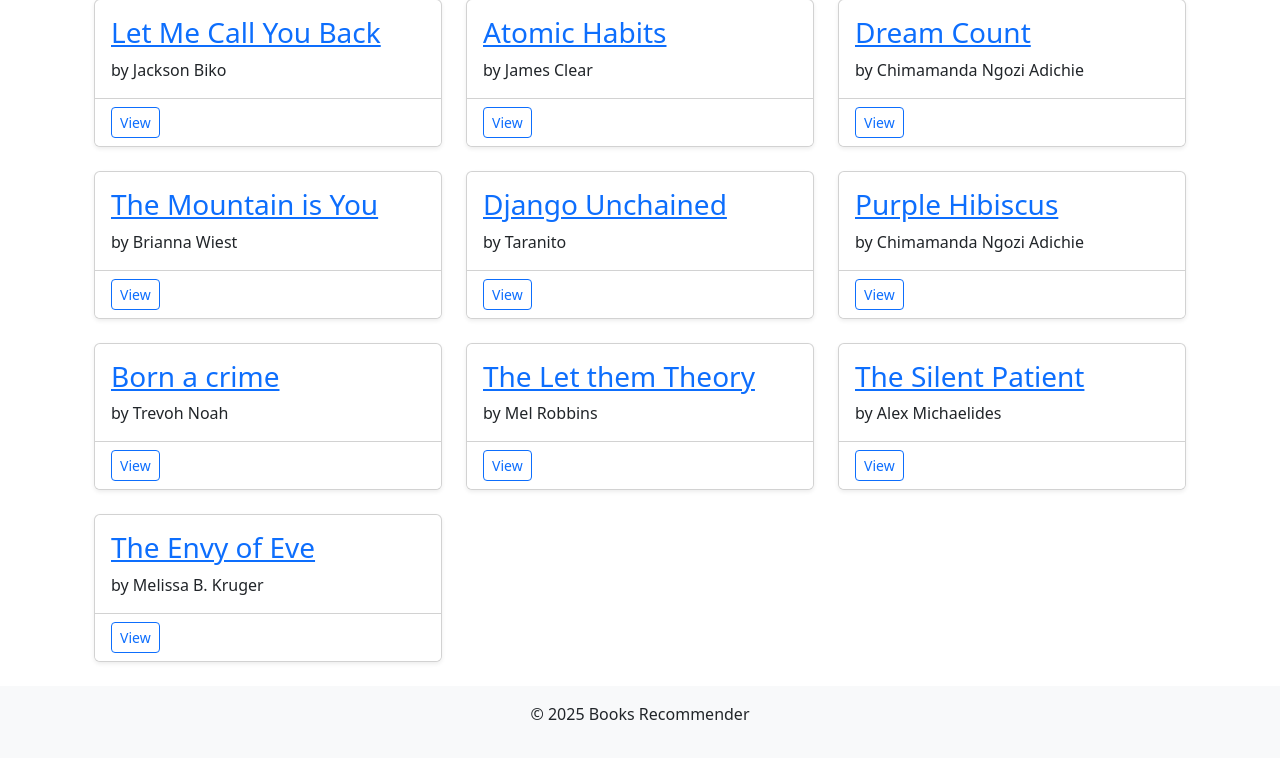
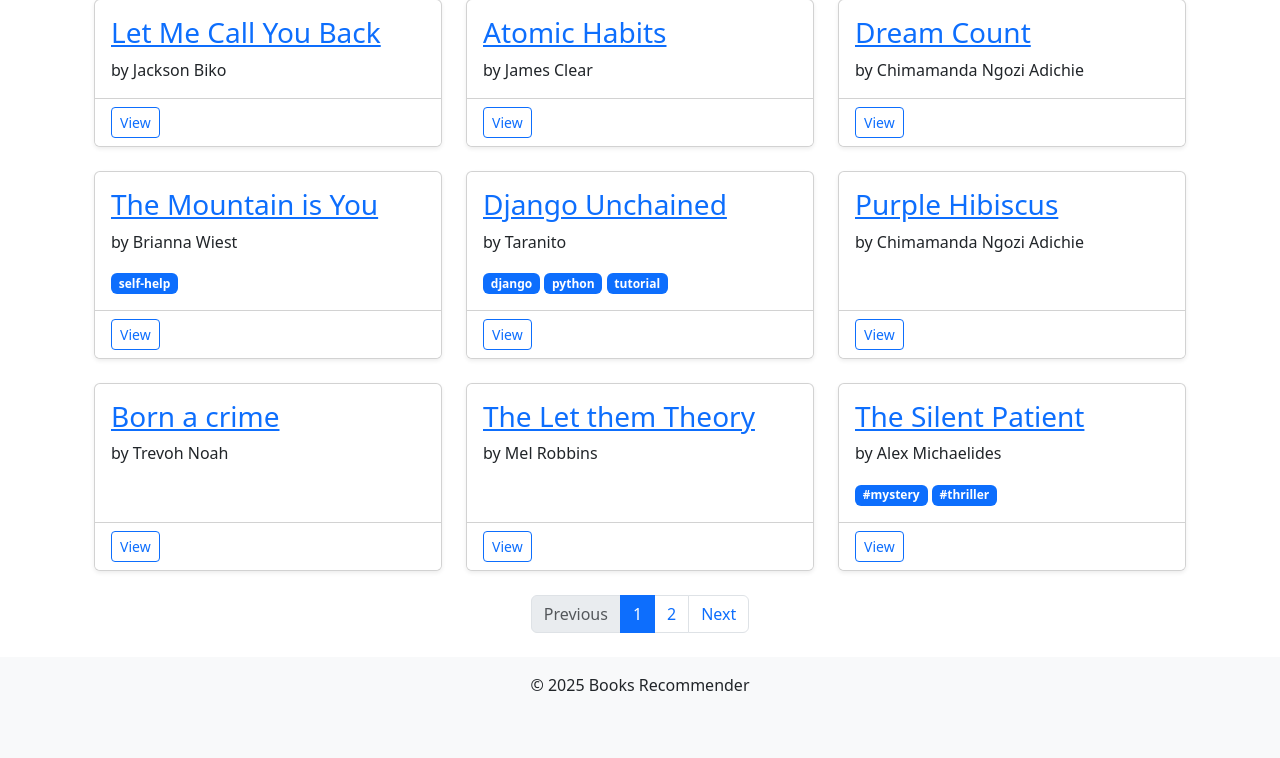
Before and after one commit to Gathoni-Njuguna/project, a Django app: page /books/ in a window 1280 px wide. Shown: the part 167-925 px from the top of the page. After the commit the page ends 858 px from the top, so only its background shows below. Run offline with Django 5.2, Linux system fonts and the light colour scheme; data comes from the database, SQL or seed files in the repository; both versions use the stored data as it was after the commit; parts of the project's set-up code (start-up, migrations or seed data) failed here and were passed over.

Commit message:
updated pagination on pages

```diff
--- a/booksrecomm/books/templates/books/book_list.html
+++ b/booksrecomm/books/templates/books/book_list.html
@@ -26,6 +26,13 @@
                     {% if user.is_authenticated and book.user == user %}
                         <strong><p class="card-text text-success">Reading status: {{ book.status }}</p></strong>
                     {% endif %}
+         {% if book.user != user %}
+       {% for tag in book.tags.all %}
+           <span class="tag badge bg-primary">{{ tag.name }}</span>
+
+       {% endfor %}
+
+   {% endif %}
 
                     {% comment %} <!-- Basic status badge without status_class -->
                     <div class="mt-3">
@@ -34,6 +41,7 @@
                         </span>
                     </div> {% endcomment %}
                 </div>
+
 
                 <div class="card-footer bg-white">
                     <div class="d-flex justify-content-between">
@@ -72,4 +80,41 @@
         {% endif %}
     {% endif %}
 </div>
+{% if is_paginated %}
+    <nav aria-label="Book pagination" class="mt-4">
+        <ul class="pagination justify-content-center">
+            {% if page_obj.has_previous %}
+            <li class="page-item">
+                <a class="page-link" href="?page={{ page_obj.previous_page_number }}">Previous</a>
+            </li>
+            {% else %}
+            <li class="page-item disabled">
+                <span class="page-link">Previous</span>
+            </li>
+            {% endif %}
+
+            {% for num in page_obj.paginator.page_range %}
+                {% if page_obj.number == num %}
+                <li class="page-item active">
+                    <span class="page-link">{{ num }}</span>
+                </li>
+                {% else %}
+                <li class="page-item">
+                    <a class="page-link" href="?page={{ num }}">{{ num }}</a>
+                </li>
+                {% endif %}
+            {% endfor %}
+
+            {% if page_obj.has_next %}
+            <li class="page-item">
+                <a class="page-link" href="?page={{ page_obj.next_page_number }}">Next</a>
+            </li>
+            {% else %}
+            <li class="page-item disabled">
+                <span class="page-link">Next</span>
+            </li>
+            {% endif %}
+        </ul>
+    </nav>
+    {% endif %}
 {% endblock %}
--- a/booksrecomm/books/views.py
+++ b/booksrecomm/books/views.py
@@ -13,7 +13,7 @@
     model = Book
     template_name = "book_list.html"
     context_object_name = "books"
-    paginate_by = 10  # Number of books per page
+    paginate_by = 9  # Number of books per page
 
     def get_queryset(self):
         if self.request.user.is_authenticated:
@@ -27,7 +27,7 @@
     model = Book
     template_name = "books/book_list.html"
     context_object_name = "books"
-    paginate_by = 10  # Number of books per page
+    paginate_by = 9 # Number of books per page
 
     def get_queryset(self):
         return Book.objects.all()  # Show all books regardless of user
```
Also changed, not shown: booksrecomm/db.sqlite3.
